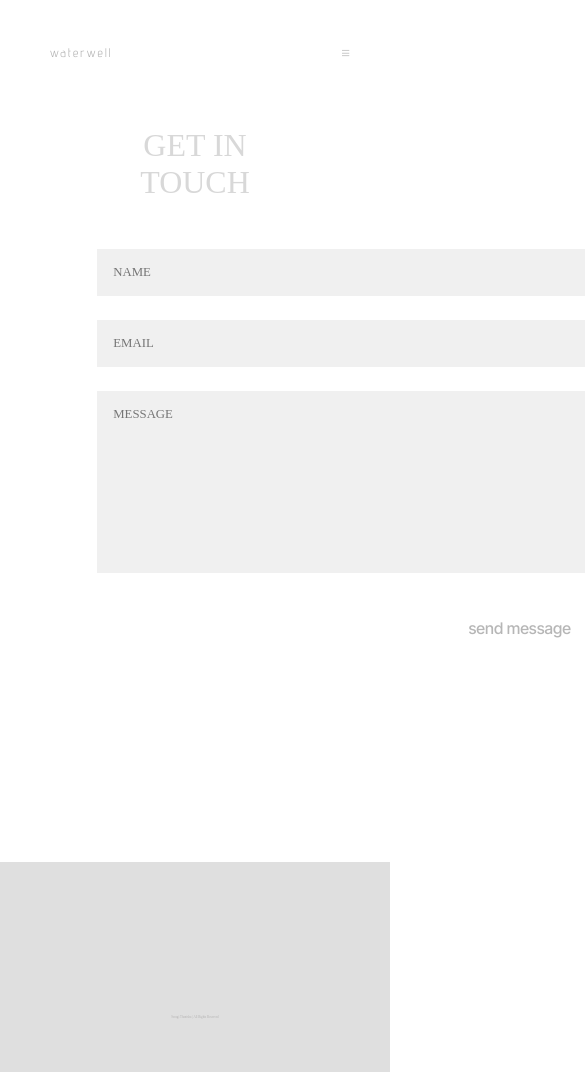
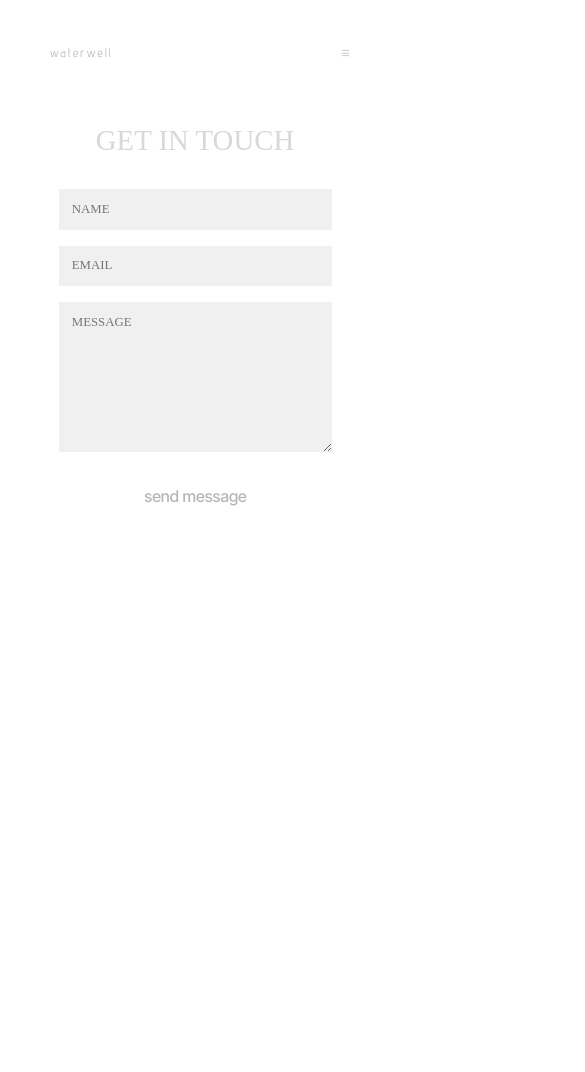
Before and after one commit to waterwelll/ww, a plain HTML site: page pages/contact.html in a window 390 px wide. Shown: the top 1072 px of the page, 585 px wide, since content can reach past the window. After the commit the page ends 844 px from the top, so only its background shows below. Drawn offline with Linux system fonts and the light colour scheme.

Commit message:
newupdate

```diff
--- a/css/contact.css
+++ b/css/contact.css
@@ -22,6 +22,13 @@
 
 .divspace {
 	height: 100px;
+}
+
+.contact {
+	display: flex;
+	justify-content: center;
+	align-items: center;
+	position: relative;
 }
 
 .contact-section {
@@ -53,11 +60,13 @@ section {
 
 /* Contact Section */
 .contact {
+	width: 100%;
 	display: flex;
 	justify-content: center;
 	align-items: center;
-	padding: 0rem 2rem;
+	padding: 0rem 0rem;
 	transition: 0.7s;
+	margin: 0;
 
 	h2 {
 		transition: 0.7s;
@@ -72,8 +81,9 @@ section {
 }
 
 .contact-container {
-	max-width: 60%;
-	margin: 0 auto;
+	/* Set a consistent width for the container */
+	margin: 0; /* Center the container horizontally */
+	text-align: center; /* Center text inside the container */
 }
 
 .contact-container h2 {
@@ -81,24 +91,33 @@ section {
 	font-weight: 500;
 	margin-bottom: 3rem;
 	text-align: center;
+	width: 100%; /* Ensure the header spans the full width of the container */
 }
 
 .contact-form {
-	min-width: 845px;
-	display: grid;
+	display: flex;
+	flex-direction: column; /* Stack inputs vertically */
 	gap: 1.5rem;
 	margin-bottom: 3rem;
+	contain: content;
+	width: 70vw !important; /* Ensure the form spans the full width of the container */
 }
 
+.form-group {
+	padding: 0;
+	margin: 0;
+}
 .form-group input,
 .form-group textarea {
-	width: 100%;
+	width: 100%; /* Ensure inputs and textarea span the full width of the container */
 	padding: 1rem;
 	background-color: rgb(240, 240, 240);
 	border: 1px solid var(--black);
 	font-family: inherit;
 	font-size: 0.8rem;
 	transition: 0.7s;
+	margin: 0 !important;
+	box-sizing: border-box; /* Include padding and border in width calculation */
 }
 
 .form-group input {
@@ -136,7 +155,7 @@ section {
 	font-weight: 500;
 	cursor: pointer;
 	text-transform: lowercase;
-	width: 100%;
+	width: 100%; /* Make the button span the full width */
 	transition: 0.7s;
 }
 
@@ -148,9 +167,10 @@ section {
 
 .contact-info {
 	display: flex;
-	justify-content: center;
-	gap: 3rem;
-	padding: 5rem;
+	flex-direction: column; /* Stack contact info vertically */
+	align-items: center; /* Center items horizontally */
+	gap: 1rem;
+	padding: 2rem;
 }
 
 .contact-info a {
@@ -189,8 +209,34 @@ footer {
 }
 
 @media screen and (max-width: 600px) {
-	.contact-section {
-		padding: 250px 50px;
+	.contact-container {
+		max-width: 90%; /* Reduce the width for smaller screens */
+		margin: 0 auto; /* Center the container horizontally */
+		text-align: center; /* Center text inside the container */
+	}
+
+	.contact-container h2 {
+		font-size: 1.8rem; /* Adjust font size for smaller screens */
+		margin-bottom: 2rem; /* Reduce spacing */
+		text-align: center;
+	}
+
+	.contact-form {
+		width: 100%; /* Ensure the form spans the full width of the container */
+		margin: 0 auto; /* Center the form horizontally */
+		gap: 1rem; /* Reduce spacing between inputs */
+	}
+
+	.form-group input,
+	.form-group textarea {
+		width: 100%; /* Ensure inputs and textarea span the full width of the container */
+		padding: 0.8rem; /* Adjust padding for smaller screens */
+		box-sizing: border-box; /* Include padding and border in width calculation */
+	}
+
+	.submit-btn {
+		width: 100%; /* Ensure the button spans the full width */
+		padding: 0.8rem; /* Adjust padding for smaller screens */
 	}
 }
 
--- a/pages/contact.html
+++ b/pages/contact.html
@@ -64,28 +64,20 @@
         </div>
         <button type="submit" class="submit-btn">SEND MESSAGE</button>
       </form>
-      <div class="contact-info">
-        <a href="mailto:hello@elenamakeup.com"></a>
 
-      </div>
     </div>
   </section>
 
-  <!-- Footer -->
+  <!-- Footer
   <footer class="footer">
     <div class="footer-container">
-      <!--<p>© 2023 ELENA MAKEUP ARTIST</p>
-      <div class="footer-links">
-        <a href="#">Instagram</a>
-        <a href="#">Email</a>
-        <a href="#">LinkedIn</a>
-      </div>-->
+
     </div>
   </footer>
 
 		<footer>
 			<p class="coright">Seragi Thantsha | All Rights Reserved</p>
-</footer>
+</footer>-->
 <script src="../js/app.js"></script>
 	</body>
 </html>
```
